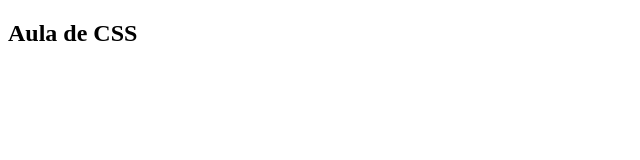
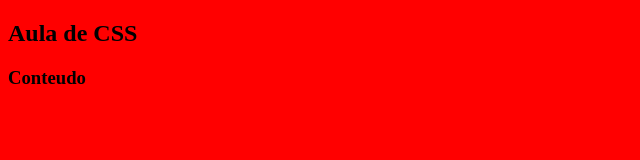
Before and after one commit to raphael-moreira/CSSAula1, a plain HTML site: page index.html in a window 1280 px wide. Shown: the whole page, without its empty margins (0-640 px from the left). Drawn offline with Linux system fonts and the light colour scheme.

Commit message:
Mudando a cor CSS

```diff
--- a/index.html
+++ b/index.html
@@ -5,7 +5,8 @@
     <title>Aula de CSS</title>
 
 </head>
-<body>
+<body style="background:red">
     <h2> Aula de CSS</h2>
+    <h3>Conteudo</h3>
 </body>
 </html>
```
